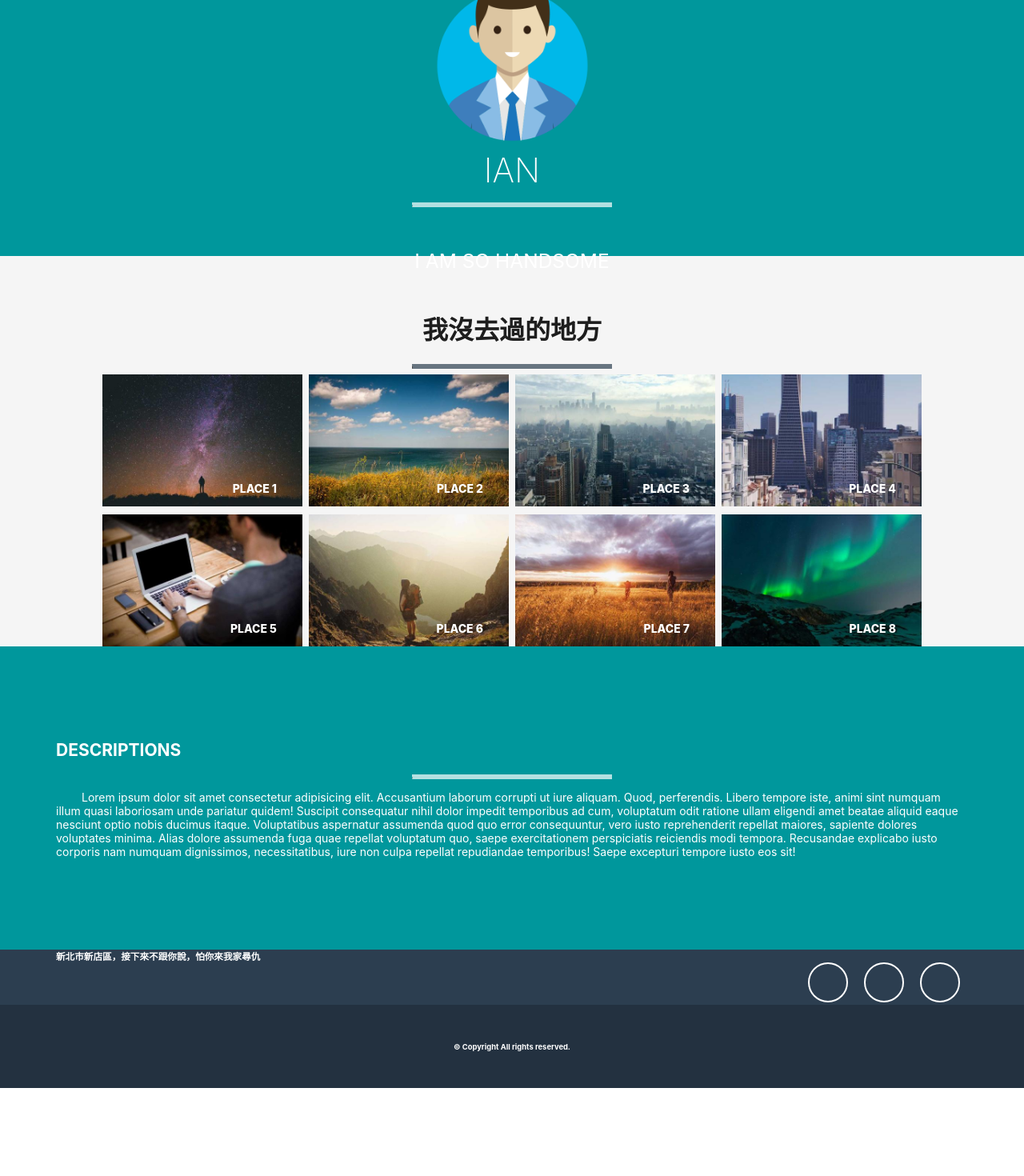
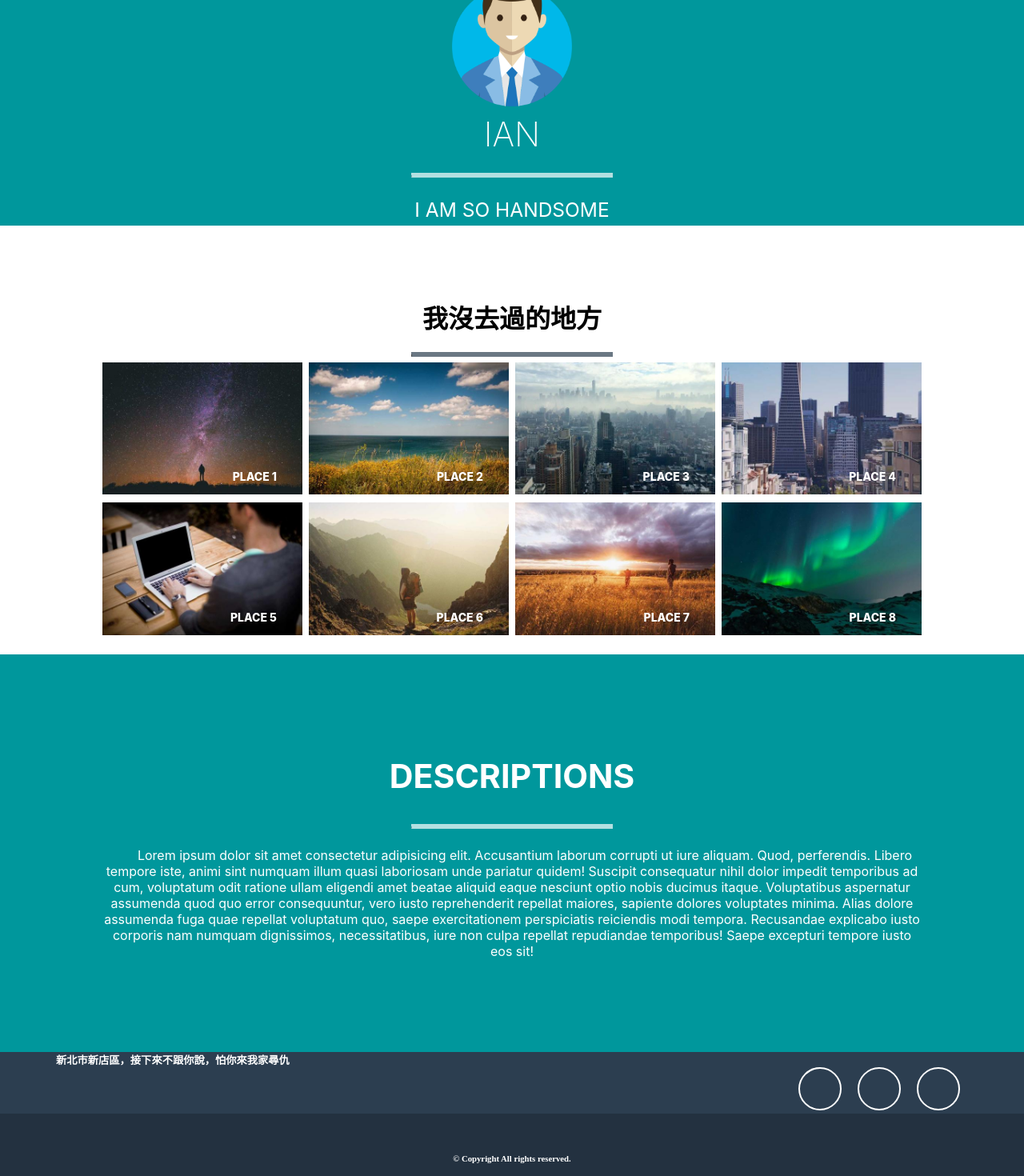
Before and after one commit to Sparta334/AdvanceHw2, a React (Vite) app: page / in a window 1280 px wide. Shown: the top 1470 px of the page at 80% size. Before the commit the page ends 1360 px from the top, so only its background shows below. Built offline with nearby package versions, Linux system fonts and the light colour scheme.

Commit message:
Article 格式

```diff
--- a/src/components/Article.jsx
+++ b/src/components/Article.jsx
@@ -1,12 +1,19 @@
+import { Row, Col } from "antd";
+
 
 export default function Article(){
 
     return(
-        <article class="description__layout">
-            <div class="container">
+        <Row className="description__layout">
+            <Col xxl={24}>
+            <Row center ="xxl">
+                <Col span={24}>
                 <h1>DESCRIPTIONS</h1>
-            <hr class="divider--light"/>
-            <p class="text-justify description__content py-3">Lorem ipsum dolor sit amet consectetur adipisicing elit. Accusantium laborum
+                </Col>
+                <Col span={24}>
+                <hr className="divider--light"/>
+                </Col>
+                <p className="description__content">Lorem ipsum dolor sit amet consectetur adipisicing elit. Accusantium laborum
                     corrupti ut iure aliquam. Quod, perferendis. Libero tempore iste, animi sint numquam illum quasi laboriosam
                     unde pariatur quidem! Suscipit consequatur nihil dolor impedit temporibus ad cum, voluptatum odit ratione
                     ullam
@@ -17,8 +24,10 @@ export default function Article(){
                     tempora.
                     Recusandae explicabo iusto corporis nam numquam dignissimos, necessitatibus, iure non culpa repellat
                     repudiandae temporibus! Saepe excepturi tempore iusto eos sit!</p>
-            </div>
-        </article>
+
+            </Row>
+            </Col>
+        </Row>
 
     );
 
--- a/src/components/HeaderItem.jsx
+++ b/src/components/HeaderItem.jsx
@@ -1,38 +1,33 @@
 
-import Header from "antd/es/layout/layout";
 import {Col , Row ,Avatar} from "antd"
 
 export default function HeaderItem( { Name , Slogan } ){
 
     return(
 
-    <Header className= "header">
+    <div className= "header">
 
         <Row className="headerRow" gutter={[8, 0]} justify="center" align="middle">
             <Col xxl={24}>
 
             <Row center ="xxl" >
             <Avatar className="header__Avatar" size={{
-                xs: 140,
-                sm: 160,
-                md: 180,
-                lg: 200,
-                xl: 225,
-                xxl:240,
+                xs: 130,
+                sm: 140,
+                md: 170,
+                lg: 170,
+                xl: 180,
+                xxl:200,
             }} src="./images/avatar.png" alt="avatar" />
             </Row>
             </Col>
         </Row>
-        <Row gutter={[8, 10]} justify="center" align="middle">
+        <Row gutter={[8,8]} justify="center" align="middle">
             <Col xxl={24}>
             <Row center ="xxl" >
             <h1 className="header__title">{Name}</h1>
             </Row>
             </Col>
-
-        </Row>
-        <Row className="header__sloganRow" gutter={[8, 45]} justify="center">
-
              <Col span={24}>
             <hr className="divider--light" />
             </Col>
@@ -41,7 +36,7 @@ export default function HeaderItem( { Name , Slogan } ){
             </Col>
         </Row>
 
-     </Header>
+     </div>
     );
 
 
--- a/src/components/ProductList.jsx
+++ b/src/components/ProductList.jsx
@@ -6,7 +6,7 @@ import { Content } from 'antd/es/layout/layout';
 export default function ProductList( {IMAGES} ){
 
     return(
-            <Content className="image__layout">
+            <div className="image__layout">
                     <Row  gutter={[8, 10]} justify="center" >
 
                         <Col xxl={24}>
@@ -44,7 +44,7 @@ export default function ProductList( {IMAGES} ){
 
                     </Row>
 
-            </Content>
+            </div>
     );
 
 }
--- a/src/pages/Home.css
+++ b/src/pages/Home.css
@@ -98,8 +98,9 @@
 .header__slogan {
   font-size: 1.25em;
   text-transform: uppercase;
-  margin: 0;
+  margin: 8px 0 0 0 ;
   color:#fff;
+  padding: 10px 0 0 0;
 }
 
 .header__sloganRow {
@@ -136,7 +137,8 @@
   font-size: 1rem;
   width: 80%;
   min-width: 80%;
-  margin:auto;
+  margin-right:auto;
+  margin-left: auto;
 }
 
 .image__link {
@@ -163,6 +165,7 @@
   padding-top: 50px;
   padding-bottom: 50px;
   color: #fff;
+  text-align: center;
 }
 
 @media screen and (min-width: 768px) {
@@ -174,6 +177,10 @@
 
 .description__content {
   text-indent: 2rem;
+  width: 80%;
+  margin-left: auto;
+  margin-right: auto;
+  font-size: 16px;
 }
 
 .text-center{
@@ -184,6 +191,10 @@
 
 }
 
+.h1 ,h1{
+
+  font-size: calc(1.375rem + 1.5vw);
+}
 
 
 /* Footer Style */
--- a/src/pages/Home.jsx
+++ b/src/pages/Home.jsx
@@ -2,13 +2,14 @@ import HeaderItem from "../components/HeaderItem"
 import ProductList from "../components/ProductList";
 import Article from "../components/Article";
 import Footer from "../components/footer";
-import Layout from "antd/es/layout/layout";
+import { Space } from "antd";
 
 function Home(){
 
     return (
 
-        <Layout>
+        <div>
+        <Space direction="vertical" size="large">
             <HeaderItem
                 Name="Ian"
                 Slogan="I am so handsome"
@@ -17,14 +18,16 @@ function Home(){
                 IMAGES="我沒去過的地方"
             />
             <Article/>
+        </Space>
 
             <Footer
 
                 Adress="新北市新店區，接下來不跟你說，怕你來我家尋仇"
 
             />
+        </div>
 
-        </Layout>
+
 
     );
 
```
Lines whose indentation alone changed are shown as unchanged.
